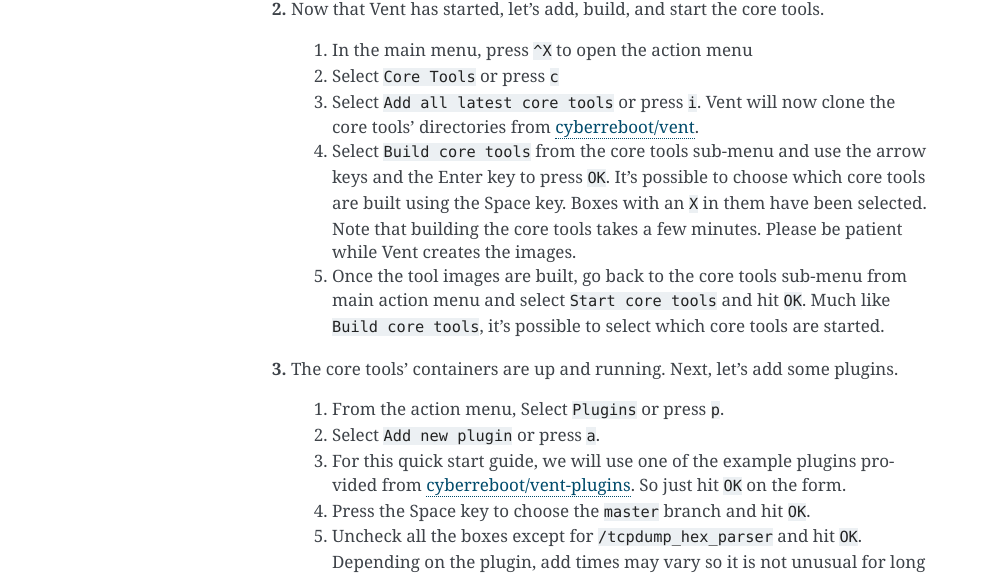
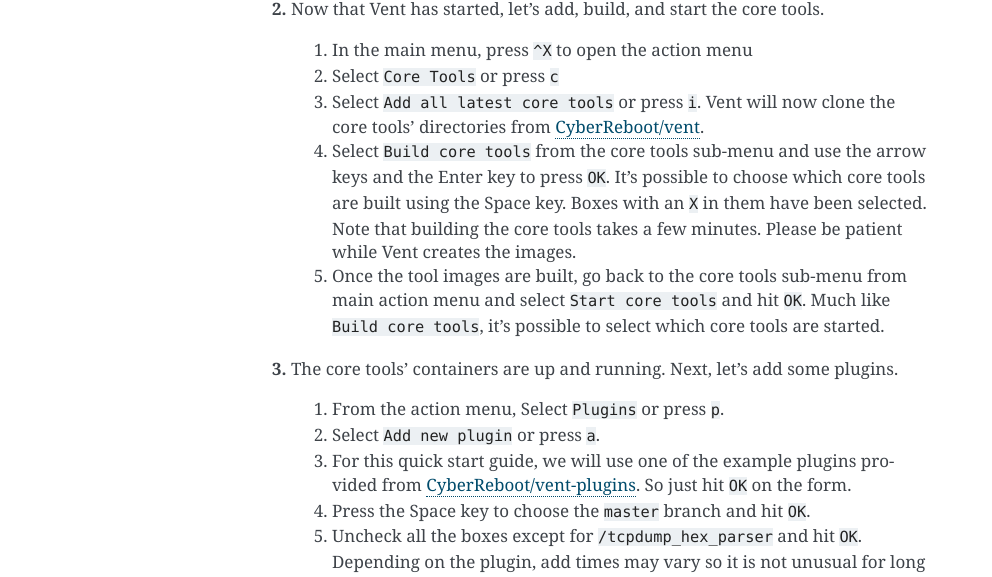
Before and after one commit to CyberReboot/vent, a Sphinx documentation site: the page built from docs/source/quickstart.rst, in a window 1280 px wide. Shown: the part 543-1120 px from the top of the page, without its empty margins (148-1140 px from the left). Built offline with Sphinx 7.4.7, drawn with Linux system fonts in a browser that asks for light colours; pages that are not in the unit, such as notebooks, are missing from menus.

```diff
--- a/docs/source/build_plugin.rst
+++ b/docs/source/build_plugin.rst
@@ -85,7 +85,7 @@ Some description for settings here
 
 Example Custom Vent Plugin
 ==========================
-Let's create a Vent plugin that uses ``cat`` to output the contents of a
+Let's create a simple Vent plugin that uses ``cat`` to output the contents of a
 ``.example`` file. Let's create a ``vent_plugin_example`` and enter it.
 
 First, let's create a simple ``bash`` script that will ``cat`` the contents of a
--- a/docs/source/quickstart.rst
+++ b/docs/source/quickstart.rst
@@ -27,7 +27,7 @@ Getting Vent set up is quick and easy.
    1. In the main menu, press ``^X`` to open the action menu
    2. Select ``Core Tools`` or press ``c``
    3. Select ``Add all latest core tools`` or press ``i``. Vent will now clone the
-      core tools' directories from `cyberreboot/vent`_.
+      core tools' directories from `CyberReboot/vent`_.
    4. Select ``Build core tools`` from the core tools sub-menu and use the arrow
       keys and the Enter key to press ``OK``. It's possible to choose which core
       tools are built using the Space key. Boxes with an ``X`` in them have been
@@ -38,20 +38,20 @@ Getting Vent set up is quick and easy.
       ``Build core tools``, it's possible to select which core tools are
       started.
 
-.. _cyberreboot/vent: https://github.com/CyberReboot/vent/
+.. _CyberReboot/vent: https://github.com/CyberReboot/vent/
 
 **3.** The core tools' containers are up and running. Next, let's add some plugins.
 
    1. From the action menu, Select ``Plugins`` or press ``p``.
    2. Select ``Add new plugin`` or press ``a``.
    3. For this quick start guide, we will use one of the example plugins
-      provided from `cyberreboot/vent-plugins`_. So just hit ``OK`` on the form.
+      provided from `CyberReboot/vent-plugins`_. So just hit ``OK`` on the form.
    4. Press the Space key to choose the ``master`` branch and hit ``OK``.
    5. Uncheck all the boxes except for ``/tcpdump_hex_parser`` and hit ``OK``.
       Depending on the plugin, add times may vary so it is not unusual for long
       plugin add times.
 
-.. _cyberreboot/vent-plugins: https://github.com/CyberReboot/vent-plugins/
+.. _CyberReboot/vent-plugins: https://github.com/CyberReboot/vent-plugins/
 
 **4.** Now we have a plugin that can process files with the extension ``.pcap``.
 
```
Also changed, not shown: docs/source/core_and_plugins.rst (+4 -4 lines).
